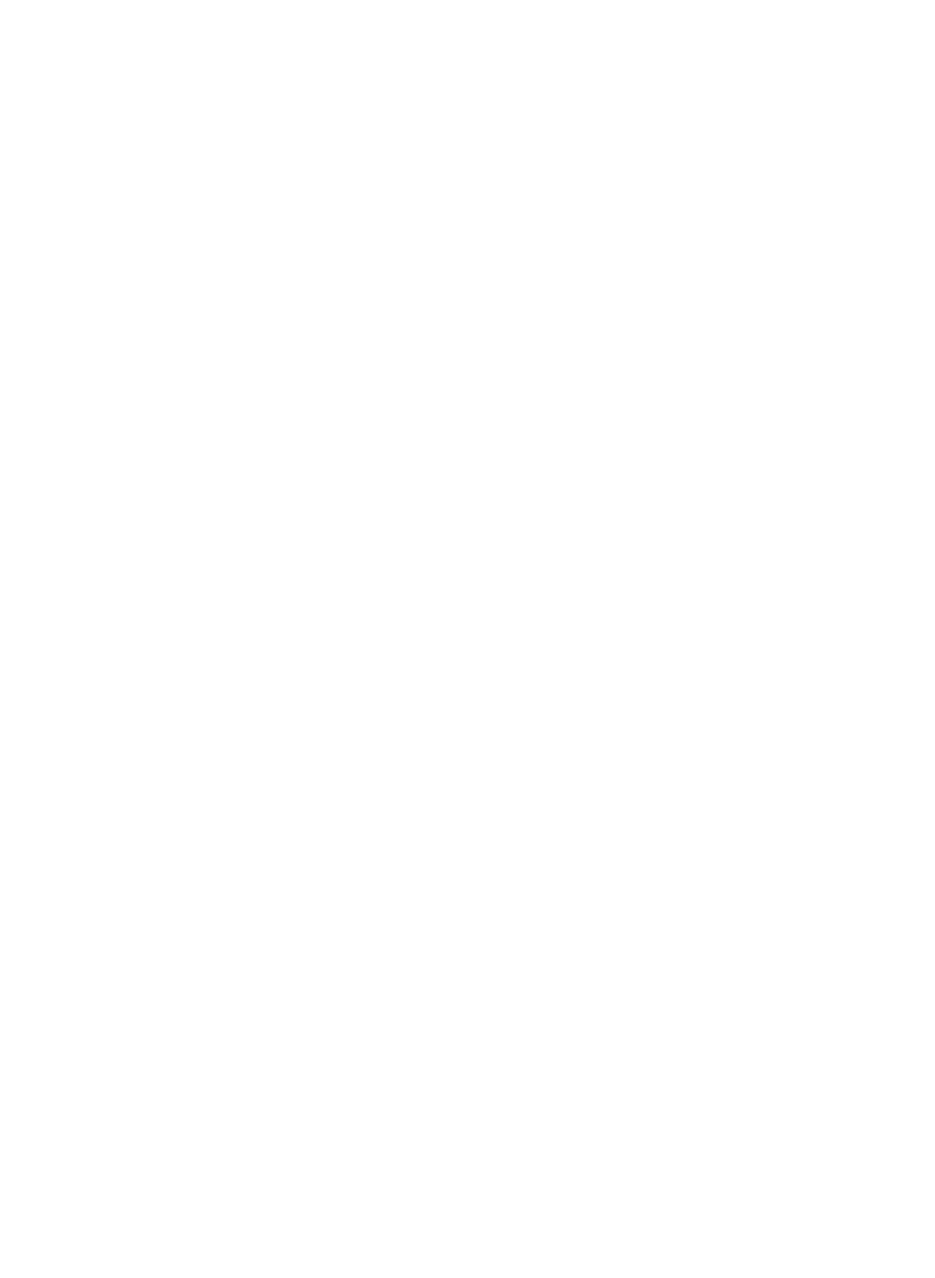
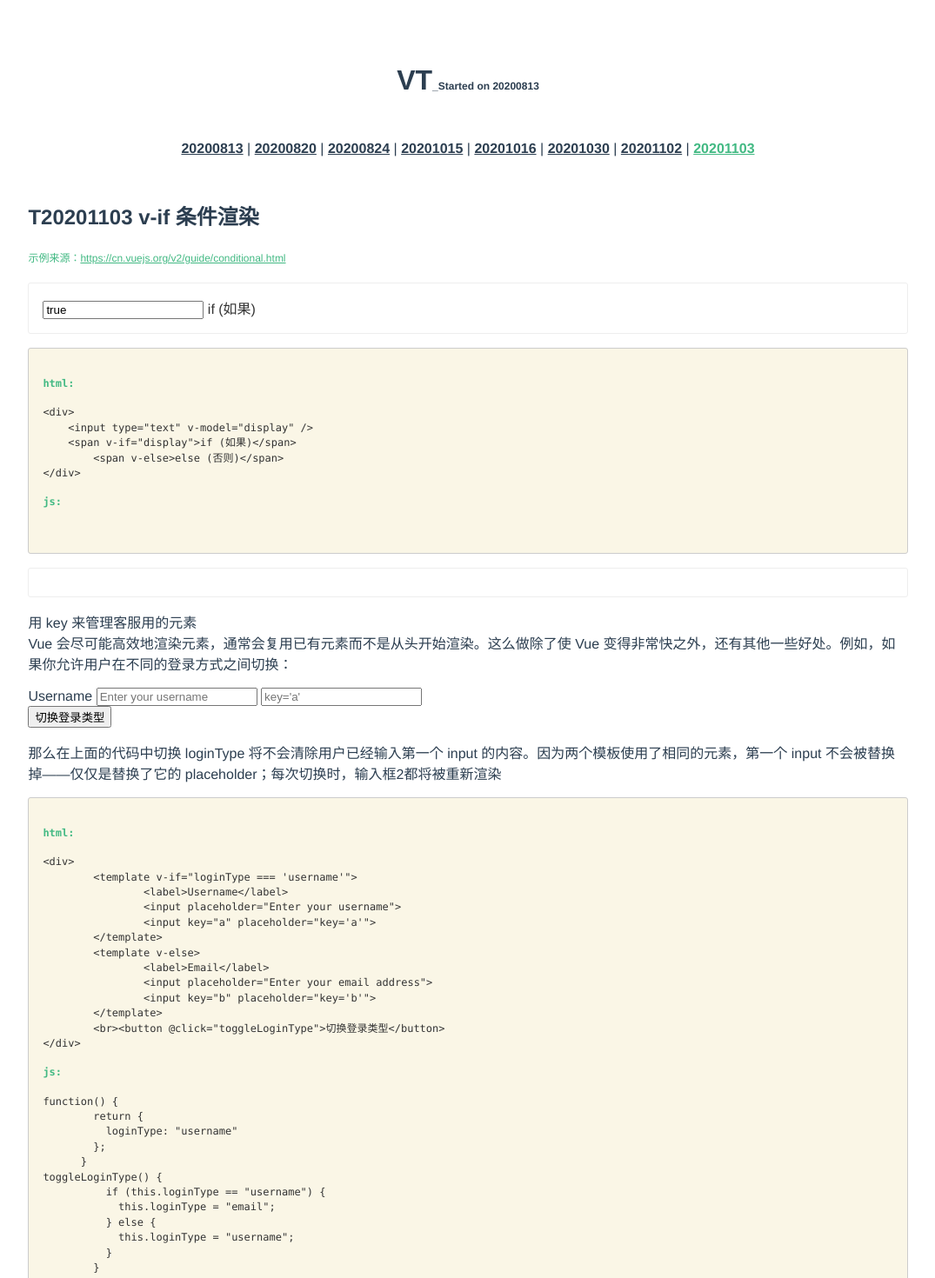
Before and after one commit to webSH/VUEtest, a Vue app: page /test/t20201103 in a window 1280 px wide. Shown: the part 160-1630 px from the top of the page at 87% size, without its empty margins (102-1177 px from the left). Before the commit the page ends 800 px from the top, so only its background shows below. Built offline with nearby package versions, Linux system fonts and the light colour scheme.

Commit message:
两个练习

```diff
--- a/src/assets/main.js
+++ b/src/assets/main.js
@@ -5,13 +5,11 @@ export function funToTxt(fun){ //内置模板中的函数转换为字符串做
 	// var comment = fun.match(re)
 	// console.log(comment)
 	fun = fun.replace('function ','    ') //把String后的方法中第一个function删除（获取模板变量pageB中的方法时前面会加上function）
-	var result_filterMultiC
-	result_filterMultiC = fun.replace(re_MultiComment,function(str){
+	fun = fun.replace(re_MultiComment,function(str){
 		return '<span class="comment">'+str+'</span>'
 	}) //逐个替换多行注释为html代码，以在前端显示
-	var result_filterSingleC
-	var result_filterSingleC = (result_filterMultiC||fun).replace(re_SingleComment,function(str){
+	fun = fun.replace(re_SingleComment,function(str){
 		return '<span class="comment">'+str+'</span>'
 	}) //逐个替换单行注释为html代码，以在前端显示
-	return result_filterSingleC || result_filterMultiC || fun
+	return fun
 }
--- a/src/router/index.js
+++ b/src/router/index.js
@@ -56,6 +56,16 @@ Vue.use(VueRouter)
         path: 't20201030',
         name: 'T20201030',
         component: () => import('../views/test/t20201030.vue')
+      },
+      {
+        path: 't20201102',
+        name: 'T20201102',
+        component: () => import('../views/test/t20201102.vue')
+      },
+      {
+        path: 't20201103',
+        name: 'T20201103',
+        component: () => import('../views/test/t20201103.vue')
       }
     ]
   }
--- a/src/style/main.scss
+++ b/src/style/main.scss
@@ -12,9 +12,17 @@ body{font-size: 16px;}
 	.fs#{$i}{font-size:#{$i}px;}
 }
 
+@for $i from 1 through 20 {
+	.tIdt#{$i}{text-indent:#{$i}em;}
+}
+
+
+.dpIB{display: inline-block;}
+.dpI{display: inline;}
+.dpB{display: block;}
 
 /*Named class*/
-pre,.pre{white-space: pre;
+pre,.pre{white-space: pre-wrap;
 	text-align: left;
 	word-break: break-all;
     word-wrap: break-word;
@@ -32,7 +40,12 @@ pre,.pre{white-space: pre;
 	border-radius: 3px;
 }
 .test{padding:10% 10%;}
+
 .taL{text-align: left;}
+.taR{text-align: right;}
+
+.b{font-weight: bold;}
+
 .note{font-size: 0.75rem;line-height: 2;}
 .warning{font-size: 0.75rem;line-height: 2;color: $warningColor;}
 .code{
--- a/src/views/test/index.vue
+++ b/src/views/test/index.vue
@@ -7,7 +7,9 @@
 			<router-link to="/test/t20200824">20200824</router-link> |
 			<router-link to="/test/t20201015">20201015</router-link> |
 			<router-link to="/test/t20201016">20201016</router-link> |
-			<router-link to="/test/t20201030">20201030</router-link>
+			<router-link to="/test/t20201030">20201030</router-link> |
+			<router-link to="/test/t20201102">20201102</router-link> |
+			<router-link to="/test/t20201103">20201103</router-link>
 
 		</div>
 		<router-view/>
--- /dev/null
+++ b/src/views/test/t20201102.vue
@@ -0,0 +1,74 @@
+<template>
+	<div class="taL">
+		<h2>20201102 绑定class的对象语法、数组语法</h2>
+		<span class="cMain2 note">示例来源：<a class="cMain2" v-href-txt href="https://cn.vuejs.org/v2/guide/class-and-style.html#对象语法"></a><br /><a class="dpIB cMain2 tIdt5" v-href-txt href="https://cn.vuejs.org/v2/guide/class-and-style.html#数组语法"></a></span><br>
+		<p class="page">
+			<pageA></pageA>
+		</p>
+		<p>
+<pre class="code">
+<h4 class="cMain2">html:</h4>{{pageA.template}}
+<h4 class="cMain2">js:</h4><span v-html="funToTxt(pageA.data)"></span>
+computed:{
+<span v-html="funToTxt(pageA.computed.classObj2)"></span>
+}
+</pre>
+		</p>
+	</div>
+</template>
+<script>
+	var pageA = {
+		template:
+`<div>
+	<p>1.绑定的数据对象 classObj 不必内联定义在模板里</p>
+	<p :class="classObj">绑定class的文字</p>
+	<p>2.计算属性 classObj 绑定class</p>
+	<p :class="classObj2">计算属性绑定class的文字</p>
+	<p>3.数组语法 classArray 绑定class<br />数组中也可以使用对象，配合普通数组class列表实例属性"codeClass"一起使用</p>
+	<p :class="[{cMain2:isMainColor},codeClass]">数组语法绑定class的文字</p>
+	<p>4.数组语法 绑定style</p>
+	<p :style="[{color:'red'},{textDecoration:'underline'}]">数组语法绑定style</p>
+</div>`,
+		data:function(){
+			return {
+				classObj:{
+					code:'fds', //注意：此处为truthy（真值），指的是在布尔值上下文中，转换后的值为真的值。所有值都是真值，除非它们被定义为 假值（即除 false、0、""、null、undefined 和 NaN 以外皆为真值）
+					cMain2:true
+				},
+				isMainColor:true,
+				isCode:false,
+				codeClass: 'code'
+			}
+		},
+		computed: {
+			classObj2: function(){ //计算属性
+				return {
+					code: this.isCode,
+					cMain2: this.isMainColor
+				}
+			}
+		}
+	}
+
+	import {funToTxt} from '@/assets/main'
+	export default {
+		name: 't20201102',
+		components: {
+			pageA //模板 pageA:pageA
+		},
+		data() {
+			return {
+				pageA
+			}
+		},
+		methods: {
+			funToTxt,
+		},
+		mounted() {
+
+		}
+	}
+</script>
+<style lang="scss" scoped>
+
+</style>
--- /dev/null
+++ b/src/views/test/t20201103.vue
@@ -0,0 +1,101 @@
+<template>
+	<div class="taL">
+		<h2>{{$route.name}} v-if 条件渲染</h2>
+		<span class="cMain2 note">
+			示例来源：<a class="cMain2" v-href-txt href="https://cn.vuejs.org/v2/guide/conditional.html"></a>
+		</span>
+		<p class="page">
+			<pageA></pageA>
+		</p>
+		<p>
+<pre class="code">
+<h4 class="cMain2">html:</h4>{{pageA.template}}
+<h4 class="cMain2">js:</h4>
+</pre>
+		</p>
+		<p class="page">
+			<p>用 key 来管理客服用的元素<br>
+				Vue 会尽可能高效地渲染元素，通常会复用已有元素而不是从头开始渲染。这么做除了使 Vue 变得非常快之外，还有其他一些好处。例如，如果你允许用户在不同的登录方式之间切换：
+			</p>
+			<pageB></pageB>
+			<p>那么在上面的代码中切换 loginType 将不会清除用户已经输入第一个 input 的内容。因为两个模板使用了相同的元素，第一个 input 不会被替换掉——仅仅是替换了它的 placeholder；每次切换时，输入框2都将被重新渲染</p>
+		</p>
+		<p>
+<pre class="code">
+<h4 class="cMain2">html:</h4>{{pageB.template}}
+<h4 class="cMain2">js:</h4><span v-html="funToTxt(pageB.data)"></span>
+<span v-html="funToTxt(pageB.methods.toggleLoginType)"></span>
+</pre>
+		</p>
+	</div>
+</template>
+<script>
+	var pageA = {
+		template:
+`<div>
+    <input type="text" v-model="display" />
+    <span v-if="display">if (如果)</span>
+	<span v-else>else (否则)</span>
+</div>`,
+		data:function(){
+			return {
+				display: true
+			}
+		}
+	}
+
+	var pageB = {
+		template:
+`<div>
+	<template v-if="loginType === 'username'">
+		<label>Username</label>
+		<input placeholder="Enter your username">
+		<input key="a" placeholder="key='a'">
+	</template>
+	<template v-else>
+		<label>Email</label>
+		<input placeholder="Enter your email address">
+		<input key="b" placeholder="key='b'">
+	</template>
+	<br><button @click="toggleLoginType">切换登录类型</button>
+</div>`,
+		data:function(){
+			return {
+				loginType: 'username'
+			}
+		},
+		methods: {
+			toggleLoginType(){
+				if(this.loginType == 'username') {
+					this.loginType = 'email'
+				}else{
+					this.loginType = 'username'
+				}
+			}
+		}
+	}
+
+	import {funToTxt} from '@/assets/main'
+	export default {
+		name: 't20201103',
+		components: {
+			pageA, //模板 pageA:pageA
+			pageB
+		},
+		data() {
+			return {
+				pageA,
+				pageB
+			}
+		},
+		methods: {
+			funToTxt,
+		},
+		mounted() {
+
+		}
+	}
+</script>
+<style lang="scss" scoped>
+
+</style>
```
Also changed, not shown: src/main.js (+4 -4 lines).
